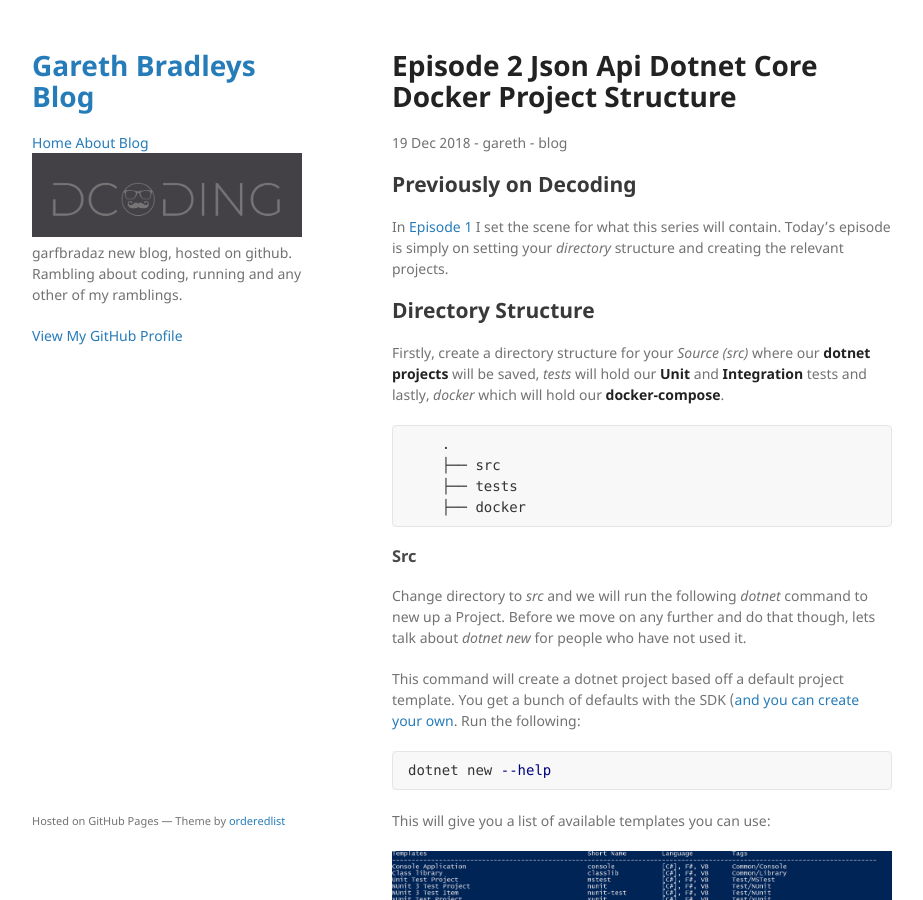
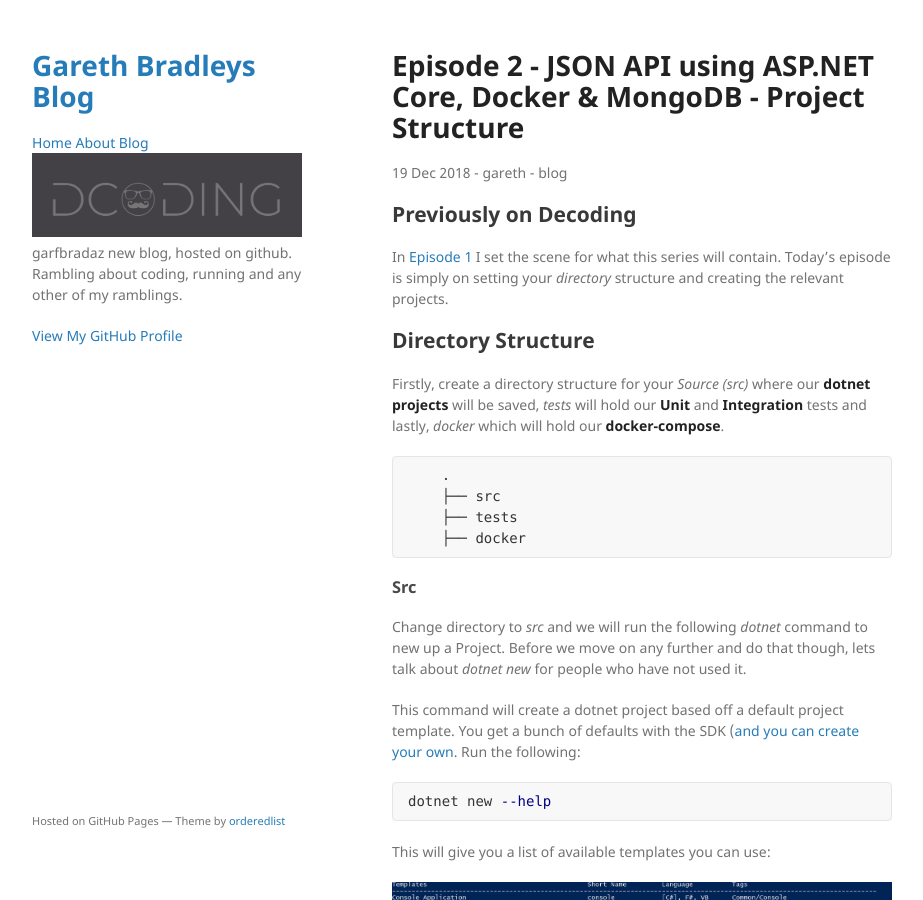
Before and after one commit to garfbradaz/garfbradaz.github.io, a Jekyll site: the page built from _posts/2018-12-19-Episode-2-JSON-API-Dotnet-Core-Docker---Project-Structure.md, in a window 1280 px wide and 900 px high. Shown: the whole window, without its empty margins (178-1101 px from the left). Built offline with Jekyll 4.4.1, drawn with Linux system fonts in a browser that asks for light colours; comment, search, counter and statistics services are not loaded.

Commit message:
Added comments onto existing posts and overrode the Title

```diff
--- a/_posts/2018-12-19-Episode-2-JSON-API-Dotnet-Core-Docker---Project-Structure.md
+++ b/_posts/2018-12-19-Episode-2-JSON-API-Dotnet-Core-Docker---Project-Structure.md
@@ -5,6 +5,8 @@
 tags: [how-to,dotnet-core,beginners,api]
 excerpt_separator: <!--more-->
 series: ASP.NET Core Web API Episodes
+comments: true
+title: Episode 2 - JSON API using ASP.NET Core, Docker &  MongoDB -  Project Structure
 ---
 ## Previously on Decoding
 
```
Also changed, not shown: _posts/2018-12-18-Episode-1-json-api-dotnet-core-docker.md (+2 -0 lines), _posts/2018-12-29-Episode-3-JSON-API-ASP.NET-Core-Docker--Setting-Up-Docker--DockerFiles.md (+1 -0 lines), _posts/2018-12-29-release-notes-update-1-garfbradaz-blog.md (+1 -0 lines), 7 other files.
